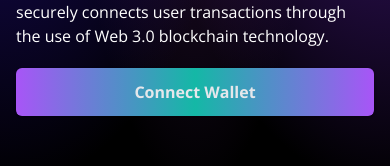
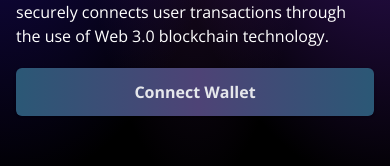
Before and after one commit to nyozov/3.0test, a React (Vite) app in the folder client/: page / in a window 390 px wide. Shown: the part 396-562 px from the top of the page. Built offline with nearby package versions, Linux system fonts and the light colour scheme; no server answers.

Commit message:
fix 4k responsive

```diff
--- a/client/src/App.jsx
+++ b/client/src/App.jsx
@@ -2,8 +2,10 @@ import { Navbar, Welcome, Footer, Services, Transactions, CryptoImg, MapImg } fr
 
 function App() {
   return (
-    <div className="min-h-screen ">
+    <div className="min-h-screen">
+
       <Navbar />
+
       <div className="gradient-bg-welcome">
 
         <CryptoImg/>
--- a/client/src/components/CryptoImg.jsx
+++ b/client/src/components/CryptoImg.jsx
@@ -3,7 +3,7 @@ import cryptoArt from '../assets/cryptoart.png'
 
 export default function CryptoImg() {
   return (
-    <div className='w-screen crypto-img h-56'>
+    <div className='w-full crypto-img h-56'>
       <img className='w-full h-full object-cover' src={cryptoArt}/>
     </div>
   )
--- a/client/src/components/Navbar.jsx
+++ b/client/src/components/Navbar.jsx
@@ -37,7 +37,7 @@ window.addEventListener('scroll', changeBackground)
           animate={{ x: 0, y: 0, opacity: 1 }}
           transition={{
             delay: 1,
-            staggerChildren: 0.5,
+
 
             default: { duration: 1 },
           }}>
--- a/client/src/components/Welcome.jsx
+++ b/client/src/components/Welcome.jsx
@@ -92,7 +92,7 @@ export default function Welcome() {
     }
 
   return (
-    <div className="flex w-full  justify-center items-center">
+    <div className="flex w-full h-full justify-center items-center">
       <div className="flex mf:flex-row  flex-col items-start justify-between md:p-14 py-12 px-4">
         <div className="flex flex-1 justify-start flex-col mf:mr-10">
 
@@ -115,7 +115,7 @@ export default function Welcome() {
           </h1>
           </motion.li >
           <motion.li variants={{hidden: {opacity: 0}, show: {opacity: 1}}}>
-          <p className="text-left mt-5 sm:w-[450px] text-white font-light text-base">
+          <p className="text-left mt-5 sm:w-[450px] 2xl:w-11/12 text-white font-light text-base">
             EthSend is a cryptocurrency platform that securely connects user transactions through the use of Web 3.0 blockchain technology.
 
           </p>
--- a/client/src/index.css
+++ b/client/src/index.css
@@ -1,19 +1,26 @@
 @import url("https://fonts.googleapis.com/css2?family=Open+Sans:wght@300;400;500;600;700&display=swap");
 @import url('https://fonts.googleapis.com/css2?family=Sora&display=swap');
+@tailwind base;
+@tailwind components;
+@tailwind utilities;
 
-* html {
+html {
   padding: 0;
-  margin: 0;
+  max-width: 1920px;
+  margin: 0 auto;
+
   box-sizing: border-box;
   scroll-behavior: smooth;
 }
 
 nav{
   font-family: 'Sora';
+  max-width: 1920px;
 }
 
 body {
   margin: 0;
+
   font-family: "Open Sans", sans-serif;
   -webkit-font-smoothing: antialiased;
   -moz-osx-font-smoothing: grayscale;
@@ -110,9 +117,7 @@ body {
   -webkit-text-fill-color: transparent;
 }
 
-@tailwind base;
-@tailwind components;
-@tailwind utilities;
+
 
 @layer utilities {
   input[type="number"]::-webkit-inner-spin-button,
```
